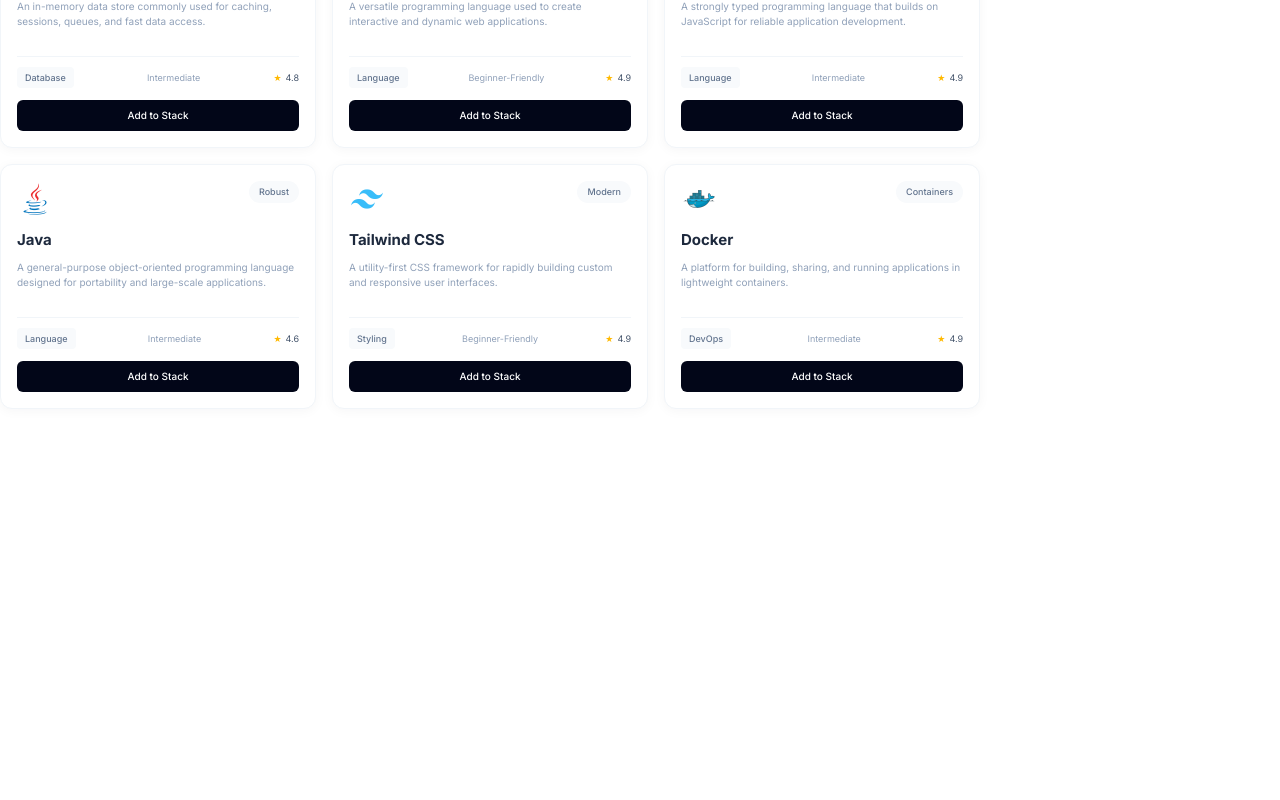
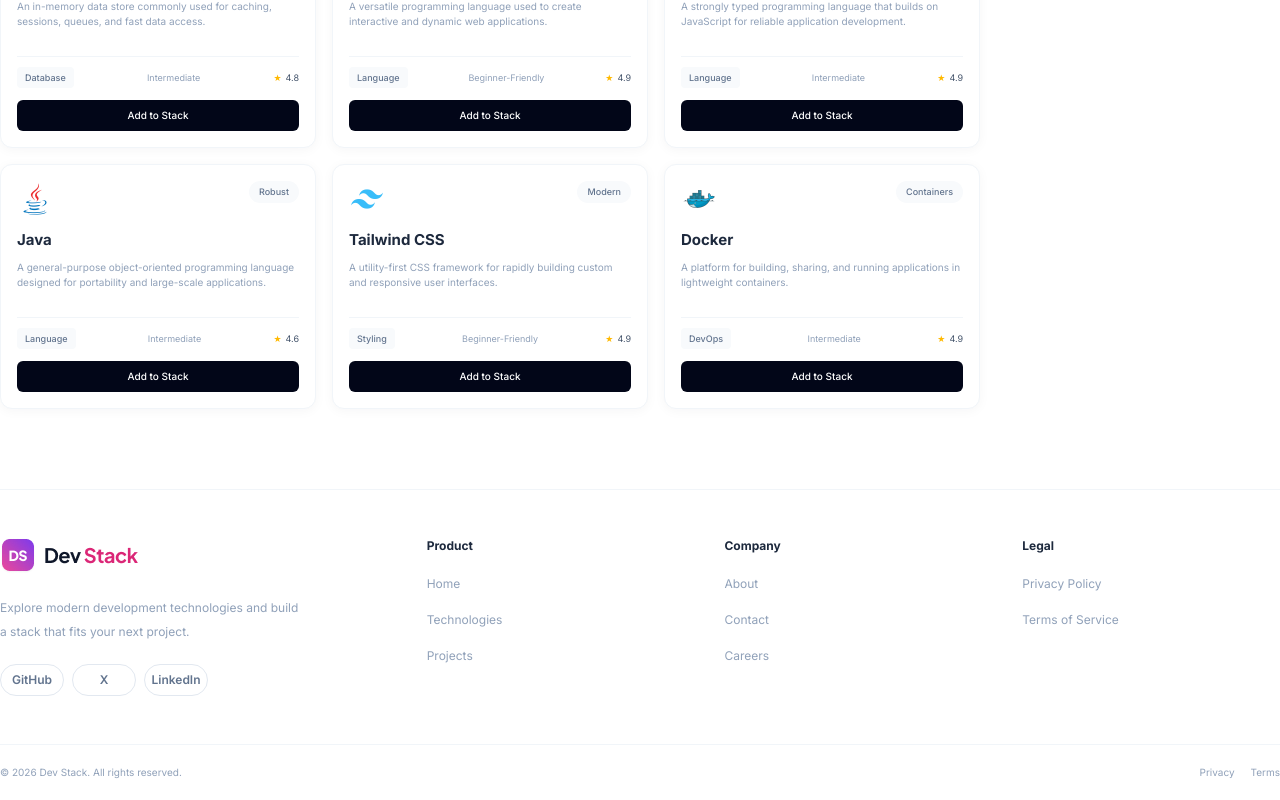
Before and after one commit to monjurulnayeem/PH-B14-A05-DevStack-Assignment-05, a React (Vite) app: page / in a window 1280 px wide. Shown: the part 1475-2275 px from the top of the page. Before the commit the page ends 1964 px from the top, so only its background shows below. Built offline with nearby package versions, Linux system fonts and the light colour scheme.

Commit message:
Add footer and responsive re-check

```diff
--- a/src/App.tsx
+++ b/src/App.tsx
@@ -4,6 +4,7 @@
 import Navbar from "./components/Navbar";
 import Hero from "./components/Hero";
 import TechnologySection from "./components/TechnologySection";
+import Footer from "./components/Footer";
 
 function App() {
   return (
@@ -14,6 +15,8 @@
         <Hero />
         <TechnologySection />
       </main>
+
+      <Footer />
 
       <ToastContainer
         position="top-right"
--- /dev/null
+++ b/src/components/Footer.tsx
@@ -0,0 +1,186 @@
+function Footer() {
+  return (
+    <footer className="border-t border-slate-100 bg-white">
+      {/* Main Footer */}
+      <div className="mx-auto max-w-[1300px] px-5 py-12 lg:px-0">
+        <div className="grid gap-10 md:grid-cols-2 lg:grid-cols-[1.5fr_1fr_1fr_1fr]">
+
+          {/* Brand */}
+          <div>
+            <a
+              href="#home"
+              className="inline-flex items-center"
+            >
+              <img
+                src="/images/logo.png"
+                alt="Dev Stack"
+                className="h-9 w-auto"
+              />
+            </a>
+
+            <p className="mt-4 max-w-[300px] text-xs leading-6 text-slate-400">
+              Explore modern development technologies and
+              build a stack that fits your next project.
+            </p>
+
+            {/* Social Links */}
+            <div className="mt-5 flex items-center gap-2">
+              <a
+                href="#github"
+                aria-label="GitHub"
+                className="flex h-8 w-16 items-center justify-center rounded-full border border-slate-200 text-xs font-semibold text-slate-500 transition hover:border-slate-300 hover:text-slate-900"
+              >
+                GitHub
+              </a>
+
+              <a
+                href="#twitter"
+                aria-label="Twitter"
+                className="flex h-8 w-16 items-center justify-center rounded-full border border-slate-200 text-xs font-semibold text-slate-500 transition hover:border-slate-300 hover:text-slate-900"
+              >
+                X
+              </a>
+
+              <a
+                href="#linkedin"
+                aria-label="LinkedIn"
+                className="flex h-8 w-16 items-center justify-center rounded-full border border-slate-200 text-xs font-semibold text-slate-500 transition hover:border-slate-300 hover:text-slate-900"
+              >
+                LinkedIn
+              </a>
+            </div>
+          </div>
+
+          {/* Product */}
+          <div>
+            <h3 className="text-xs font-bold text-slate-800">
+              Product
+            </h3>
+
+            <ul className="mt-4 space-y-3">
+              <li>
+                <a
+                  href="#home"
+                  className="text-xs text-slate-400 transition hover:text-slate-700"
+                >
+                  Home
+                </a>
+              </li>
+
+              <li>
+                <a
+                  href="#technologies"
+                  className="text-xs text-slate-400 transition hover:text-slate-700"
+                >
+                  Technologies
+                </a>
+              </li>
+
+              <li>
+                <a
+                  href="#projects"
+                  className="text-xs text-slate-400 transition hover:text-slate-700"
+                >
+                  Projects
+                </a>
+              </li>
+            </ul>
+          </div>
+
+          {/* Company */}
+          <div>
+            <h3 className="text-xs font-bold text-slate-800">
+              Company
+            </h3>
+
+            <ul className="mt-4 space-y-3">
+              <li>
+                <a
+                  href="#about"
+                  className="text-xs text-slate-400 transition hover:text-slate-700"
+                >
+                  About
+                </a>
+              </li>
+
+              <li>
+                <a
+                  href="#contact"
+                  className="text-xs text-slate-400 transition hover:text-slate-700"
+                >
+                  Contact
+                </a>
+              </li>
+
+              <li>
+                <a
+                  href="#careers"
+                  className="text-xs text-slate-400 transition hover:text-slate-700"
+                >
+                  Careers
+                </a>
+              </li>
+            </ul>
+          </div>
+
+          {/* Legal */}
+          <div>
+            <h3 className="text-xs font-bold text-slate-800">
+              Legal
+            </h3>
+
+            <ul className="mt-4 space-y-3">
+              <li>
+                <a
+                  href="#privacy"
+                  className="text-xs text-slate-400 transition hover:text-slate-700"
+                >
+                  Privacy Policy
+                </a>
+              </li>
+
+              <li>
+                <a
+                  href="#terms"
+                  className="text-xs text-slate-400 transition hover:text-slate-700"
+                >
+                  Terms of Service
+                </a>
+              </li>
+            </ul>
+          </div>
+
+        </div>
+      </div>
+
+      {/* Footer Bottom */}
+      <div className="border-t border-slate-100">
+        <div className="mx-auto flex max-w-[1300px] flex-col gap-3 px-5 py-5 sm:flex-row sm:items-center sm:justify-between lg:px-0">
+
+          <p className="text-[10px] text-slate-400">
+            © 2026 Dev Stack. All rights reserved.
+          </p>
+
+          <div className="flex items-center gap-4">
+            <a
+              href="#privacy"
+              className="text-[10px] text-slate-400 transition hover:text-slate-700"
+            >
+              Privacy
+            </a>
+
+            <a
+              href="#terms"
+              className="text-[10px] text-slate-400 transition hover:text-slate-700"
+            >
+              Terms
+            </a>
+          </div>
+
+        </div>
+      </div>
+    </footer>
+  );
+}
+
+export default Footer;
--- a/src/components/Navbar.tsx
+++ b/src/components/Navbar.tsx
@@ -13,12 +13,37 @@
 
   return (
     <header className="sticky top-0 z-50 border-b border-slate-100 bg-white/95 backdrop-blur">
-      <div className="mx-auto flex h-14 max-w-[1300px] items-center justify-between px-5 lg:px-0">
+      <div className="relative mx-auto flex h-14 max-w-[1300px] items-center justify-between px-5 lg:px-0">
 
-        {/* Logo */}
+        {/* Desktop Logo */}
         <a
           href="#home"
-          className="flex shrink-0 items-center"
+          className="hidden shrink-0 lg:flex"
+        >
+          <img
+            src="/images/logo.png"
+            alt="Dev Stack"
+            className="h-8 w-auto"
+          />
+        </a>
+
+        {/* Mobile Hamburger */}
+        <button
+          type="button"
+          onClick={() =>
+            setIsMenuOpen((previous) => !previous)
+          }
+          className="flex h-8 w-8 items-center justify-center rounded-md text-lg text-slate-700 lg:hidden"
+          aria-label="Toggle navigation menu"
+          aria-expanded={isMenuOpen}
+        >
+          {isMenuOpen ? "×" : "☰"}
+        </button>
+
+        {/* Mobile Center Logo */}
+        <a
+          href="#home"
+          className="absolute left-1/2 flex -translate-x-1/2 items-center lg:hidden"
         >
           <img
             src="/images/logo.png"
@@ -61,35 +86,21 @@
           </a>
         </div>
 
-        {/* Mobile Navigation Controls */}
-        <div className="flex items-center gap-3 lg:hidden">
+        {/* Mobile Authentication */}
+        <div className="flex items-center gap-2 lg:hidden">
           <a
             href="#signin"
-            className="text-xs font-medium text-slate-600"
+            className="text-[11px] font-medium text-slate-600"
           >
             Sign In
           </a>
 
           <a
             href="#signup"
-            className="brand-gradient-bg rounded-full px-4 py-1.5 text-xs font-semibold text-white"
+            className="brand-gradient-bg rounded-full px-3.5 py-1.5 text-[11px] font-semibold text-white"
           >
             Sign Up
           </a>
-
-          <button
-            type="button"
-            onClick={() =>
-              setIsMenuOpen((previous) => !previous)
-            }
-            className="ml-1 flex h-8 w-8 items-center justify-center rounded-md text-slate-700"
-            aria-label="Toggle navigation menu"
-            aria-expanded={isMenuOpen}
-          >
-            <span className="text-xl">
-              {isMenuOpen ? "×" : "☰"}
-            </span>
-          </button>
         </div>
       </div>
 
--- a/src/components/StackSidebar.tsx
+++ b/src/components/StackSidebar.tsx
@@ -14,7 +14,7 @@
   onRemoveAll,
 }: StackSidebarProps) {
   return (
-    <aside className="h-fit rounded-xl border border-slate-100 bg-white p-4 shadow-[0_2px_12px_rgba(15,23,42,0.04)] lg:sticky lg:top-20">
+    <aside className="h-fit rounded-xl border border-slate-100 bg-white p-4 shadow-[0_2px_12px_rgba(15,23,42,0.04)] xl:sticky xl:top-20">
 
       {/* Sidebar Header */}
       <div>
--- a/src/components/TechnologySection.tsx
+++ b/src/components/TechnologySection.tsx
@@ -181,7 +181,7 @@
 
         {/* Technology Area */}
         {!loading && !error && (
-          <div className="grid items-start gap-5 lg:grid-cols-[minmax(0,1fr)_280px]">
+          <div className="grid items-start gap-5 xl:grid-cols-[minmax(0,1fr)_280px]">
 
             {/* Technology Cards */}
             <div className="grid grid-cols-1 gap-4 md:grid-cols-2 lg:grid-cols-3">
```
Also changed, not shown: public/images/GitHub.png (added), public/images/LinkedIn.png (added).
